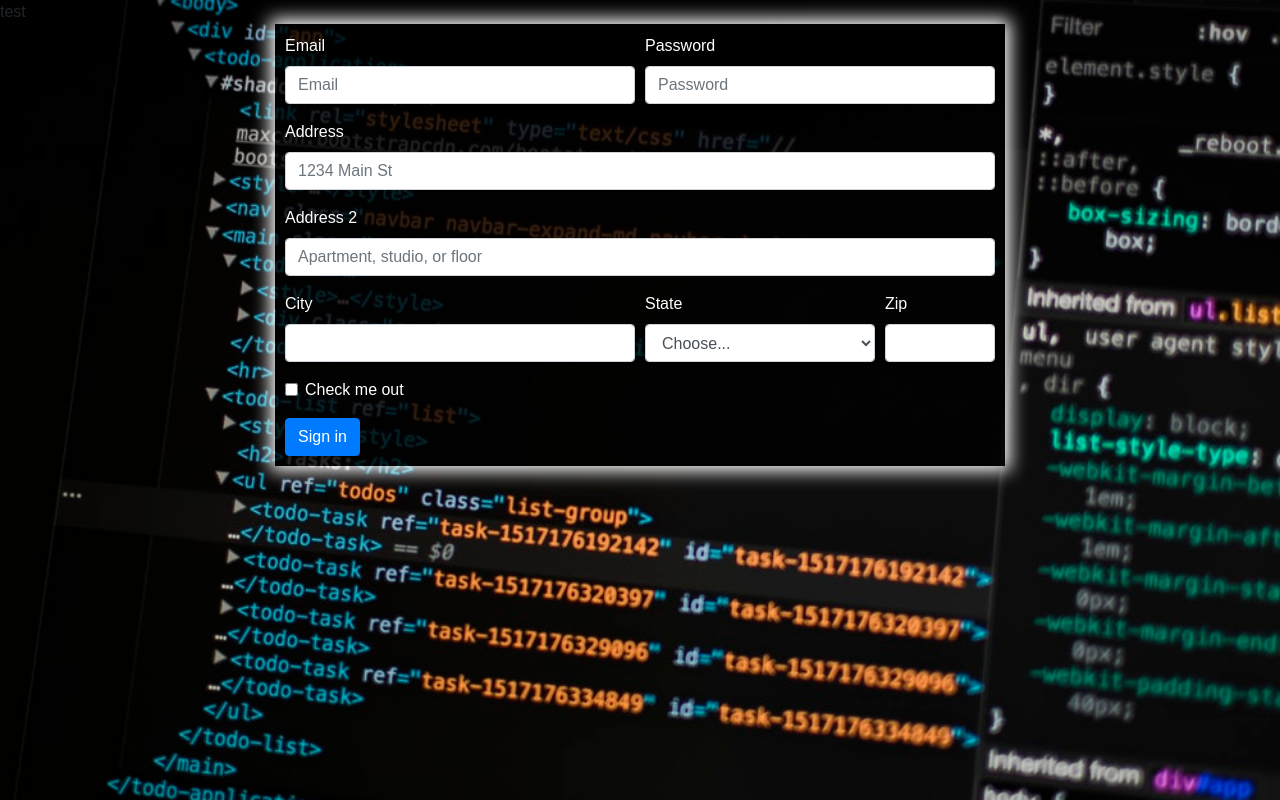
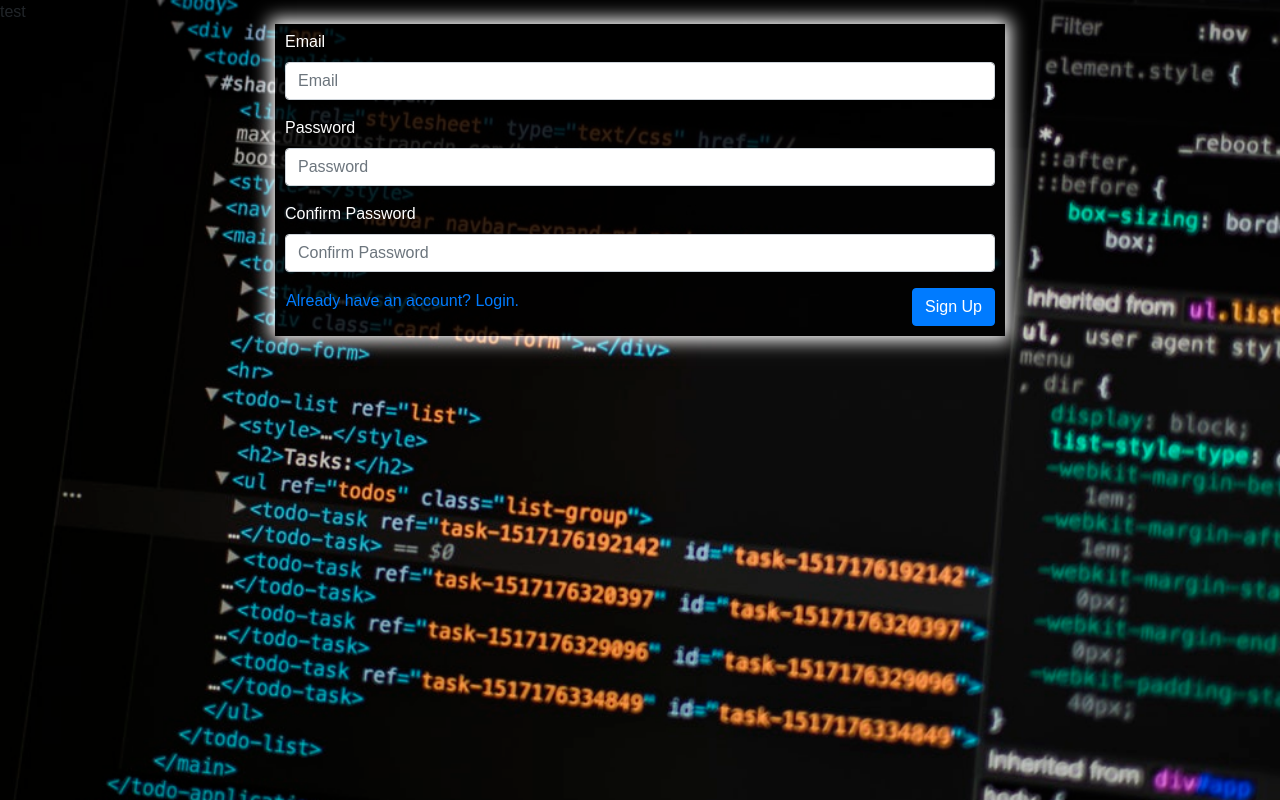
Before and after one commit to CodingDom/Code-Red-, an Angular app: page /login in a window 1280 px wide. Built offline with nearby package versions, Linux system fonts and the light colour scheme.

Commit message:
Fixed button positioning

```diff
--- a/src/app/login-component/login.component.html
+++ b/src/app/login-component/login.component.html
@@ -1,52 +1,26 @@
 <div class="container">
-  <div class="row">
-    <div class="col-2"></div>
-    <div class="col-8">
+  <div class="row justify-content-center">
+    <div class="col-md-8">
+    <!-- <img src="/assets/images/logo_transparent.png" width="45%"> -->
     <form>
       <div class="form-row">
-        <div class="form-group col-md-6">
-          <label for="inputEmail4">Email</label>
-          <input type="email" class="form-control" id="inputEmail4" placeholder="Email">
+        <div class="form-group col-md-12">
+          <label for="inputEmail">Email</label>
+          <input type="email" class="form-control" id="inputEmail" placeholder="Email">
         </div>
-        <div class="form-group col-md-6">
-          <label for="inputPassword4">Password</label>
-          <input type="password" class="form-control" id="inputPassword4" placeholder="Password">
+        <div class="form-group col-md-12">
+          <label for="inputPassword">Password</label>
+          <input type="password" class="form-control" id="inputPassword" placeholder="Password">
+        </div>
+        <div *ngIf="mode != 'login'" class="form-group col-md-12">
+            <label for="inputPasswordConfirm">Confirm Password</label>
+            <input type="password" class="form-control" id="inputPasswordConfirm" placeholder="Confirm Password">
         </div>
       </div>
       <div class="form-group">
-        <label for="inputAddress">Address</label>
-        <input type="text" class="form-control" id="inputAddress" placeholder="1234 Main St">
+          <button id="switch" class="btn btn-link" type="button">{{ mode == 'login' && 'Click here to Sign Up!' || 'Already have an account? Login.' }}</button>
+          <button type="submit" class="btn btn-primary">{{ mode == 'login' && 'Sign In' || 'Sign Up' }}</button>
       </div>
-      <div class="form-group">
-        <label for="inputAddress2">Address 2</label>
-        <input type="text" class="form-control" id="inputAddress2" placeholder="Apartment, studio, or floor">
-      </div>
-      <div class="form-row">
-        <div class="form-group col-md-6">
-          <label for="inputCity">City</label>
-          <input type="text" class="form-control" id="inputCity">
-        </div>
-        <div class="form-group col-md-4">
-          <label for="inputState">State</label>
-          <select id="inputState" class="form-control">
-            <option selected>Choose...</option>
-            <option>...</option>
-          </select>
-        </div>
-        <div class="form-group col-md-2">
-          <label for="inputZip">Zip</label>
-          <input type="text" class="form-control" id="inputZip">
-        </div>
-      </div>
-      <div class="form-group">
-        <div class="form-check">
-          <input class="form-check-input" type="checkbox" id="gridCheck">
-          <label class="form-check-label" for="gridCheck">
-            Check me out
-          </label>
-        </div>
-      </div>
-      <button type="submit" class="btn btn-primary">Sign in</button>
     </form>
   </div>
   </div>
--- a/src/app/login-component/login.component.scss
+++ b/src/app/login-component/login.component.scss
@@ -1,6 +1,19 @@
+@import "../../variables.scss";
+
 form {
-    padding: 10px;
+    padding: 6px 10px;
     color:white;
     background: rgba(0,0,0,0.8);
     box-shadow: 0 0 17px 5px white;
 }
+
+.btn-link {
+    margin-bottom: 0;
+    padding: 0;
+}
+
+@media all and (min-width: #{map-get($grid-breakpoints,sm)}) {
+    button[type=submit] {
+        float: right;
+    }
+}
--- /dev/null
+++ b/src/variables.scss
@@ -0,0 +1,22 @@
+$grid-columns:      12;
+$grid-gutter-width: 30px;
+
+$grid-breakpoints: (
+  // Extra small screen / phone
+  xs: 0,
+  // Small screen / phone
+  sm: 576px,
+  // Medium screen / tablet
+  md: 768px,
+  // Large screen / desktop
+  lg: 992px,
+  // Extra large screen / wide desktop
+  xl: 1200px
+);
+
+$container-max-widths: (
+  sm: 540px,
+  md: 720px,
+  lg: 960px,
+  xl: 1140px
+);
```
